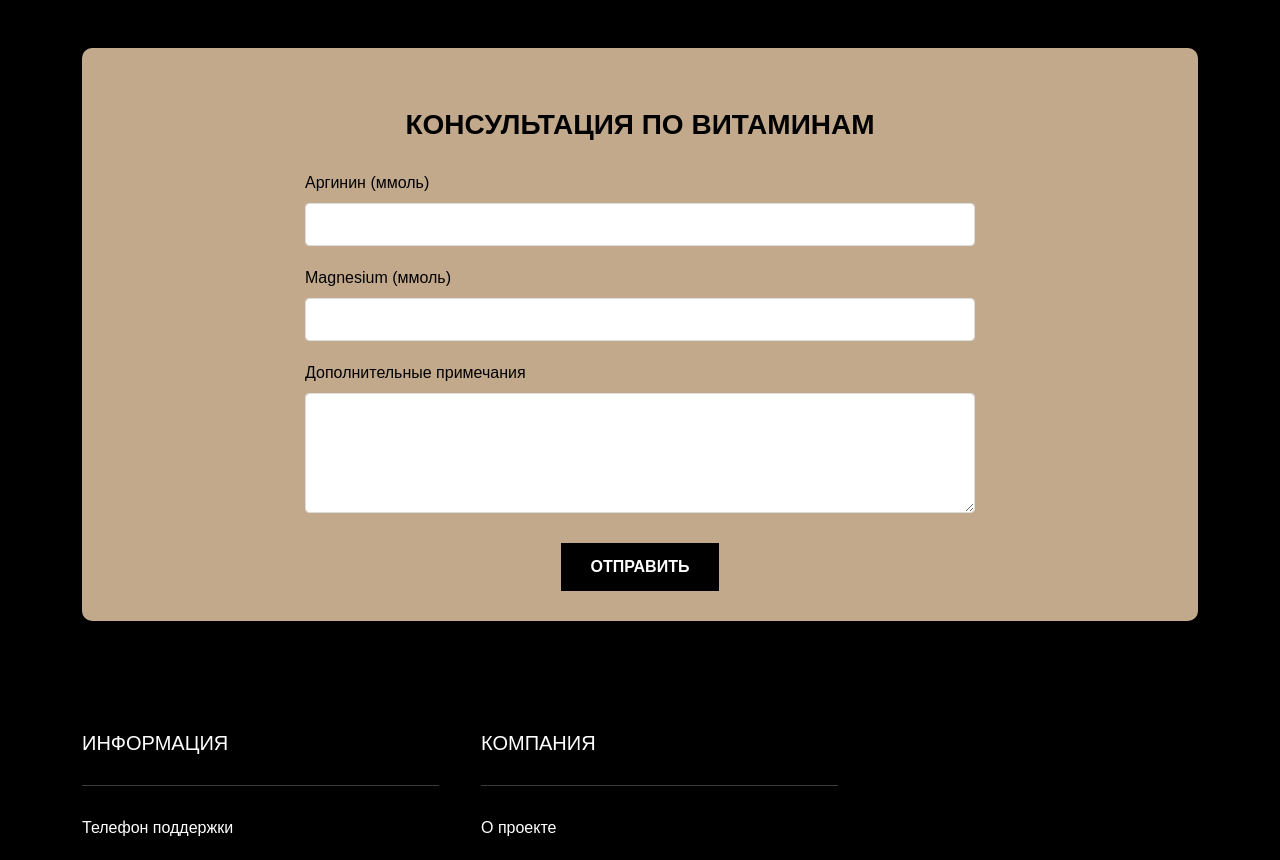
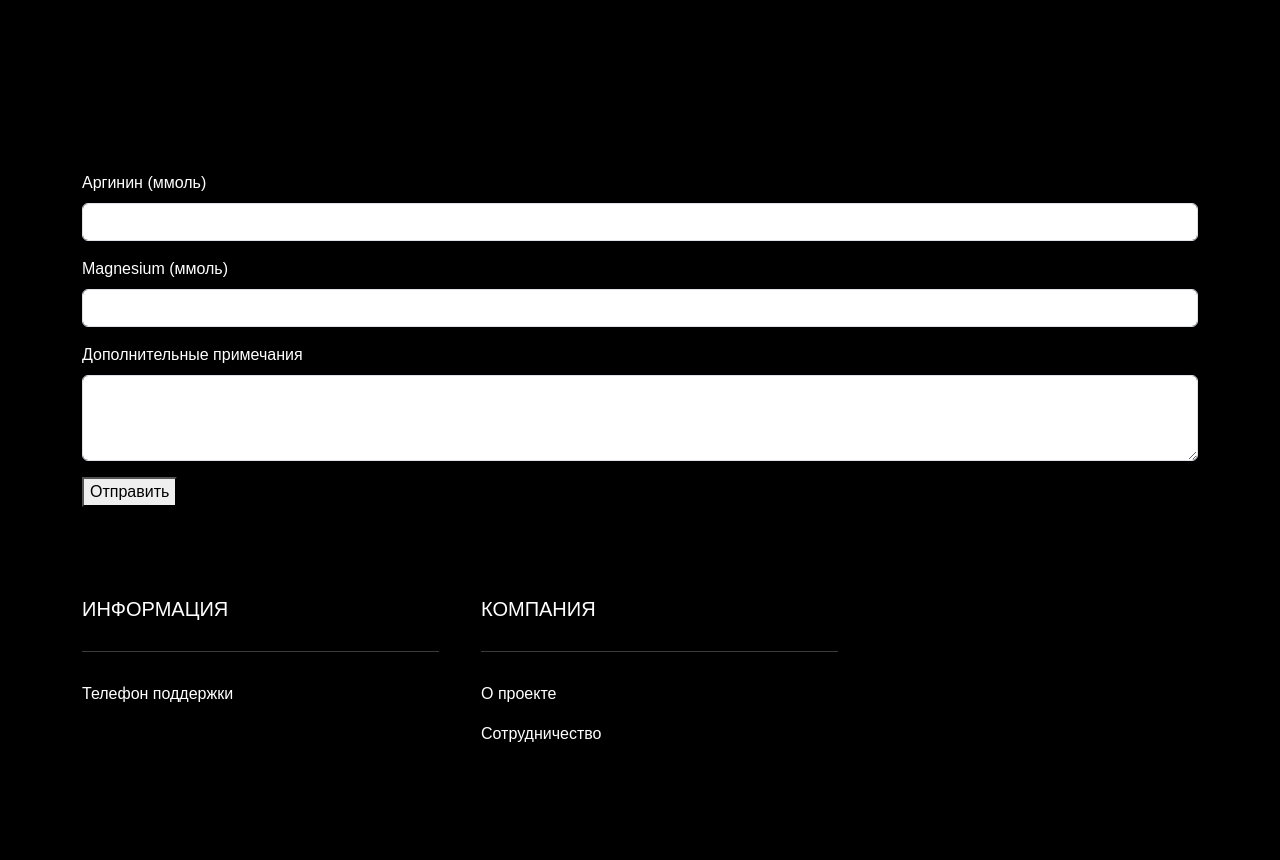
Before and after one commit to Kirikiri2/bio_core, a Django app: page /consultation/ in a window 1280 px wide. Shown: the part 130-990 px from the top of the page. Run offline with Django 5.2, Linux system fonts and the light colour scheme; a user stored in the database is signed in; data comes from the database, SQL or seed files in the repository; some web fonts are replaced.

Commit message:
delet_consult

```diff
--- a/biocore_site/bio_core_website/static/bio_core_website/css/style.css
+++ b/biocore_site/bio_core_website/static/bio_core_website/css/style.css
@@ -338,143 +338,6 @@ body {
     width: 50px;
     height: 30px;
     margin-right: 10px;
-}
-
-/* Обновленные стили для выравнивания меток и полей ввода */
-.container.mt-5 {
-    background-color: #c2a98c;
-    padding: 40px;
-    border-radius: 10px;
-    max-width: 800px;
-    margin: 50px auto;
-    box-shadow: 0 4px 12px rgba(0, 0, 0, 0.1);
-}
-
-.container.mt-5 h2 {
-    color: #f5f3f3;
-    font-family: 'TT Travels Next Trl', sans-serif;
-    font-weight: bold;
-    text-transform: uppercase;
-    margin-bottom: 30px;
-    text-align: center;
-    font-size: 28px;
-}
-
-/* Выравнивание меток и полей ввода */
-.mb-3 {
-    margin-bottom: 20px !important;
-    max-width: 700px;
-    /* Такая же ширина как у полей ввода */
-    margin-left: auto;
-    margin-right: auto;
-    padding: 0 15px;
-    /* Добавляем отступы как у полей ввода */
-}
-
-.form-label {
-    display: block;
-    margin-bottom: 8px;
-    font-weight: 500;
-    color: #000;
-    font-family: 'TT Travels Next Trl', sans-serif;
-    text-align: left;
-    /* Выравниваем текст по левому краю */
-    width: 100%;
-    padding-left: 0;
-    /* Убираем лишние отступы */
-}
-
-.form-control {
-    width: 100%;
-    padding: 10px 15px;
-    font-size: 14px;
-    border: 1px solid #ddd;
-    border-radius: 4px;
-    background-color: #fff;
-    margin: 0 auto;
-    display: block;
-    box-sizing: border-box;
-    /* Учитываем padding в ширине */
-}
-
-/* Остальные стили остаются без изменений */
-textarea.form-control {
-    min-height: 120px;
-    resize: vertical;
-}
-
-.send {
-    background-color: #000;
-    color: #fff;
-    border: none;
-    padding: 12px 30px;
-    font-size: 16px;
-    font-weight: bold;
-    text-transform: uppercase;
-    border-radius: 0;
-    cursor: pointer;
-    display: block;
-    margin: 30px auto 0;
-    width: auto;
-    font-family: 'TT Travels Next Trl', sans-serif;
-}
-
-.bt_prof_consult {
-    background-color: #000;
-    color: #fff;
-    border: none;
-    padding: 12px 30px;
-    font-size: 14px;
-    text-decoration: none;
-    font-weight: bold;
-    text-transform: uppercase;
-    border-radius: 0;
-    cursor: pointer;
-    border-radius: 10px;
-    margin: 20px 10px;
-    width: auto;
-    font-family: 'TT Travels Next Trl', sans-serif;
-    min-width: 150px;
-}
-
-.button_res {
-    display: flex;
-    margin-right: 5px;
-}
-
-.btn.btn-secondary {
-    background-color: #000;
-    color: #fff;
-    border: none;
-    padding: 12px 30px;
-    font-size: 14px;
-    text-decoration: none;
-    font-weight: bold;
-    text-transform: uppercase;
-    border-radius: 0;
-    cursor: pointer;
-    border-radius: 10px;
-    margin: 20px auto 0;
-    width: auto;
-    font-family: 'TT Travels Next Trl', sans-serif;
-    min-width: 150px;
-}
-
-/* Адаптация для мобильных */
-@media (max-width: 768px) {
-    .container.mt-5 {
-        padding: 25px;
-        margin: 30px 15px;
-    }
-
-    .mb-3 {
-        max-width: 100%;
-        padding: 0;
-    }
-
-    .form-control {
-        max-width: 100%;
-    }
 }
 
 /* Основные стили для страницы истории консультаций */
```
